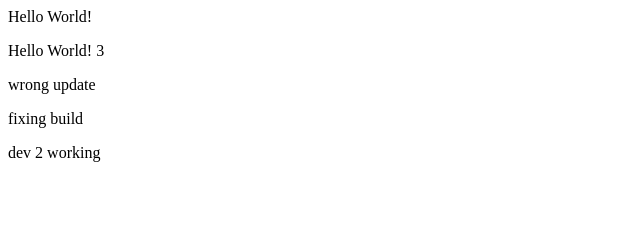
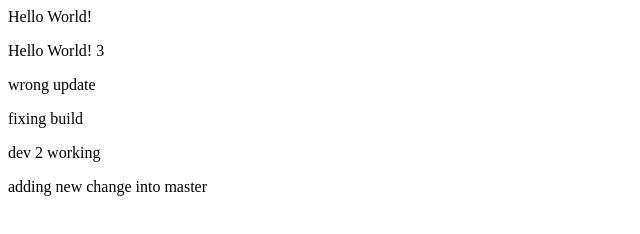
Before and after one commit to felipecembranelliorg/git-exercise, a plain HTML site: page index-2.html in a window 1280 px wide. Shown: the whole page, without its empty margins (0-640 px from the left). Drawn offline with Linux system fonts and the light colour scheme.

Commit message:
adding feature into master

```diff
--- a/index-2.html
+++ b/index-2.html
@@ -5,5 +5,6 @@
     <p>wrong update</p>
     <p>fixing build</p>
     <p>dev 2 working</p>
+    <p>adding new change into master</p>
   </body>
 </html>
```
